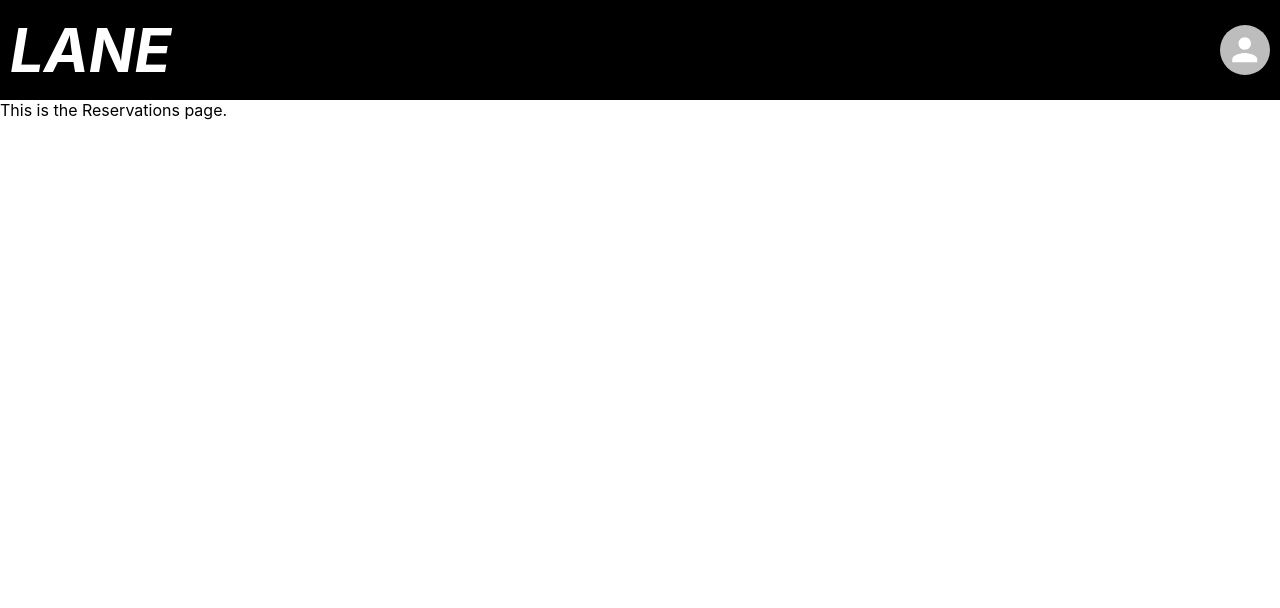
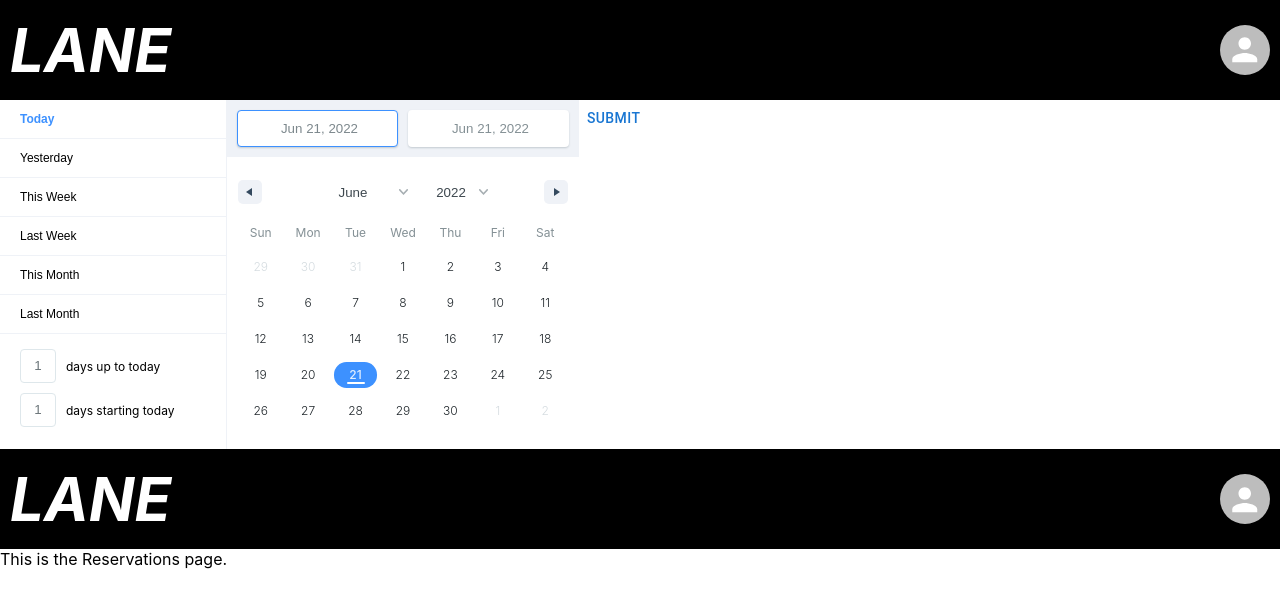
Before and after one commit to elidcraig/lane-phase-3-project-frontend, a React (Create React App) app: page /reservations/new in a window 1280 px wide. Shown: the top 608 px of the page. Built offline with nearby package versions, Linux system fonts and the light colour scheme; no server answers.

Commit message:
NewReservations on unique path

```diff
--- a/src/App.js
+++ b/src/App.js
@@ -3,6 +3,7 @@ import Home from './pages/Home.js'
 import Vehicles from './pages/Vehicles.js'
 import Reservations from './pages/Reservations.js'
 import Host from './pages/Host.js'
+import NewReservation from './pages/NewReservation';
 import { Route } from 'react-router-dom';
 
 function App() {
@@ -14,6 +15,9 @@ function App() {
       {/* <Route path='/vehicles/:id'>
 
       </Route> */}
+      <Route path='/reservations/new'>
+        <NewReservation />
+      </Route>
       <Route path='/reservations'>
         <Reservations/>
       </Route>
--- a/src/pages/Home.js
+++ b/src/pages/Home.js
@@ -1,13 +1,13 @@
 import React from 'react'
 import Header from '../components/Header.js'
 import Login from '../components/Login.js'
-import NewReservation from '../components/NewReservation.js';
+
 
 function Home() {
   return (
     <div className='home'>
       <Header/>
-      <NewReservation/>
+
     </div>
   );
 }
--- a/src/components/NewReservation.js
+++ b/src/pages/NewReservation.js
@@ -1,6 +1,7 @@
 import { Button } from '@mui/material';
 import React, { useState } from 'react';
 import { DateRangePicker } from 'react-date-range';
+import Header from '../components/Header.js';
 import 'react-date-range/dist/styles.css';
 import 'react-date-range/dist/theme/default.css';
 
@@ -42,6 +43,7 @@ function NewReservation() {
 
   return (
     <div>
+      <Header/>
       <DateRangePicker
         ranges={[formData]}
         disabledDates={[/*place reserved dates here*/]}
```
